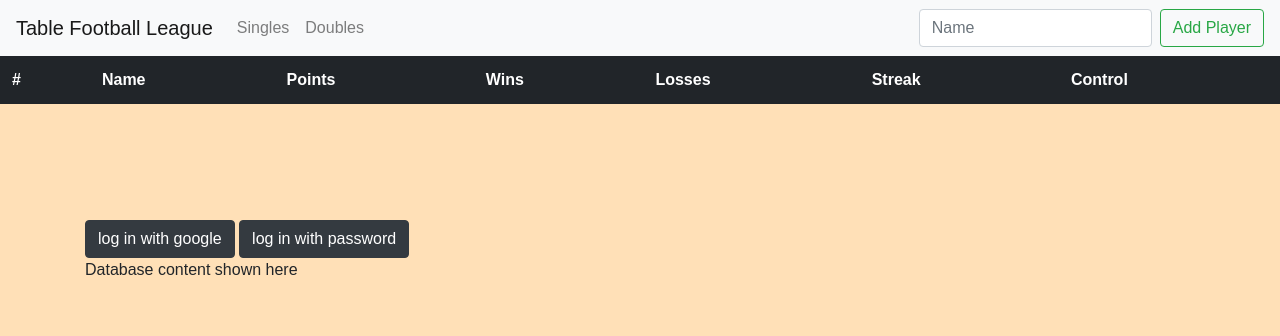
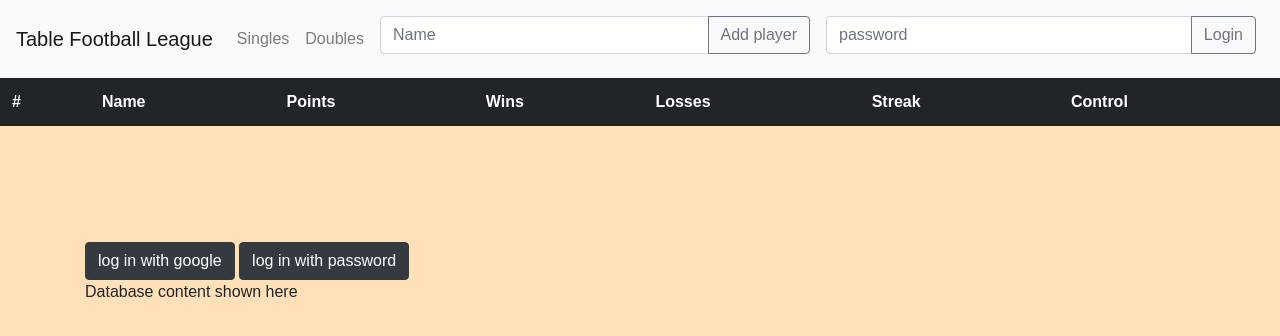
Before and after one commit to JonasSchett/eloladder, a plain HTML site: page public/index.html in a window 1280 px wide. Drawn offline with nearby package versions, Linux system fonts and the light colour scheme; some packages are replaced by stand-ins of ours; no server answers.

Commit message:
updated buttons

```diff
--- a/public/app.js
+++ b/public/app.js
@@ -9,7 +9,6 @@ document.addEventListener("DOMContentLoaded", event => {
         const data = doc.data();
         var a = document.querySelector(".databaseRetrieval");
         a.textContent = data.title;
-
     });
     // below gets it once
     // info.get().then(doc => {
@@ -17,13 +16,12 @@ document.addEventListener("DOMContentLoaded", event => {
     //     var a = document.querySelector(".databaseRetrieval");
     //     a.textContent = data.title;
     // });
-
-
 });
 
 const form = document.querySelector("#addPlayerForm")
 
 form.addEventListener('submit', (e) =>{
+    alert("hello");
     e.preventDefault();
     firebase.firestore().collection("Players").doc(form.name.value).set({
         name: form.name.value,
--- a/public/index.html
+++ b/public/index.html
@@ -35,10 +35,26 @@
               <a class="nav-link" href="#">Doubles</a>
             </li>
           </ul>
-          <form id="addPlayerForm" class="form-inline my-2 my-lg-0">
-            <input class="form-control mr-sm-2" type="text" name="name" placeholder="Name">
-            <button class="btn btn-outline-success my-2 my-sm-0" type="submit">Add Player</button>
+          <!-- <form id="loginForm" class="form-inline my-2 my-sm-0">
+            <input class="form-control" type="text" name="name" placeholder="Name">
+            <button class="form-control btn btn-outline-success my-2 my-sm-0" type="submit">Add Player</button>
+          </form> -->
+          <form id="addPlayerForm" class="input-group mb-3 my-2 mx-2">
+            <input type="text" name="name" class="form-control" placeholder="Name" aria-label="Recipient's username" aria-describedby="basic-addon2">
+            <div class="input-group-append">
+              <button class="btn btn-outline-secondary" type="submit">Add player</button>
+            </div>
           </form>
+          <form id="loginForm" class="input-group mb-3 my-2 mx-2">
+            <input type="password" name="password" class="form-control" placeholder="password" aria-label="Recipient's username" aria-describedby="basic-addon2">
+            <div class="input-group-append">
+              <button class="btn btn-outline-secondary" type="submit">Login</button>
+            </div>
+          </form>
+          <!-- <form id="addPlayerForm" class="form-inline my-2 my-sm-0">
+            <input class="mx-2" type="text" name="name" placeholder="Name">
+            <button class="mx -2 btn btn-outline-success my-0 my-sm-0" type="submit">Add Player</button>
+          </form> -->
         </div>
       </nav>
     <table id = "mainTable" class="table table-dark table-striped table-hover table-borderless">
```
